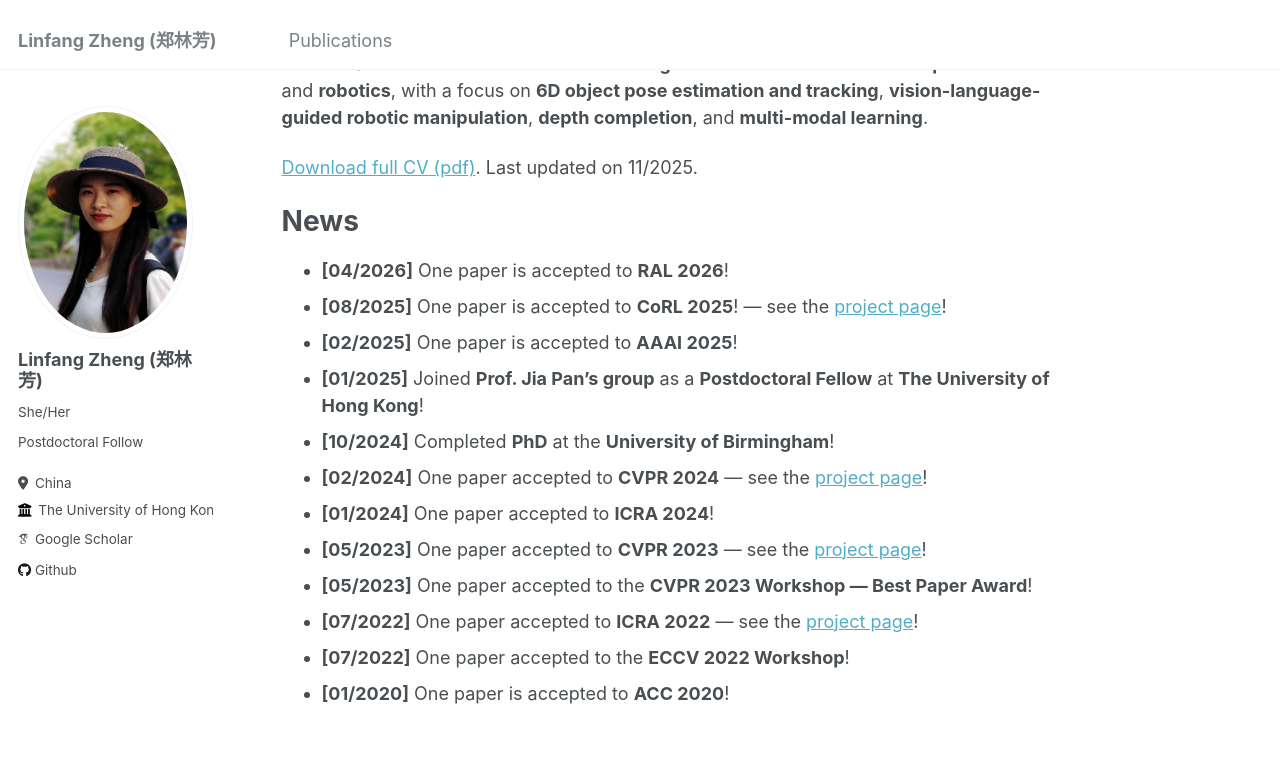
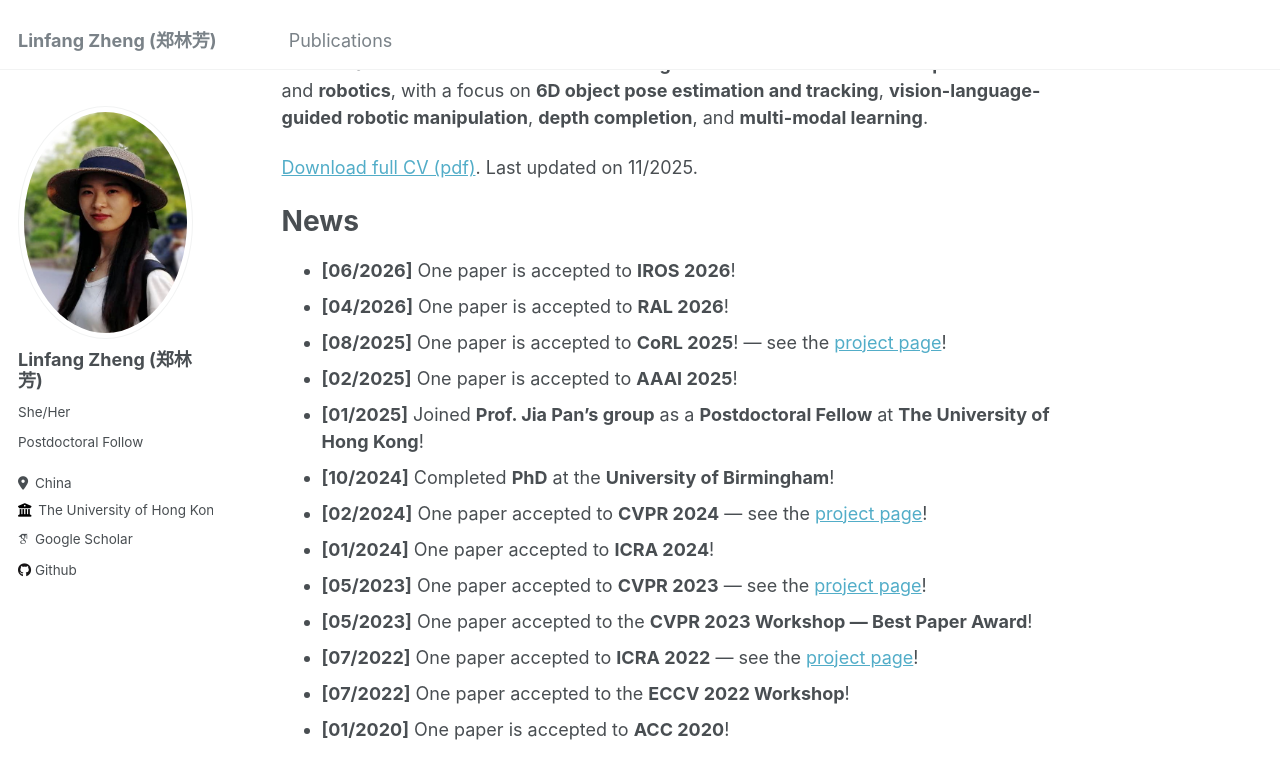
Before and after one commit to Lynne-Zheng-Linfang/Lynne-Zheng-Linfang.github.io, a Jekyll site: the page built from _pages/about.md, in a window 1280 px wide and 900 px high, scrolled down 361 px. Shown: the top 779 px of the window. Built offline with Jekyll 4.4.1, drawn with Linux system fonts in a browser that asks for light colours; some web fonts are replaced.

Commit message:
Update about.md
Added IROS 2026 information

```diff
--- a/_pages/about.md
+++ b/_pages/about.md
@@ -17,6 +17,7 @@ Her research interests center on **robust and generalizable methods** for **comp
 
 News
 ======
+ * **[06/2026]** One paper is accepted to **IROS 2026**!
  * **[04/2026]** One paper is accepted to **RAL 2026**!
  * **[08/2025]** One paper is accepted to **CoRL 2025**! — see the [project page](https://clearlab-sustech.github.io/gvf-tape/)!
  * **[02/2025]** One paper is accepted to **AAAI 2025**!
```
